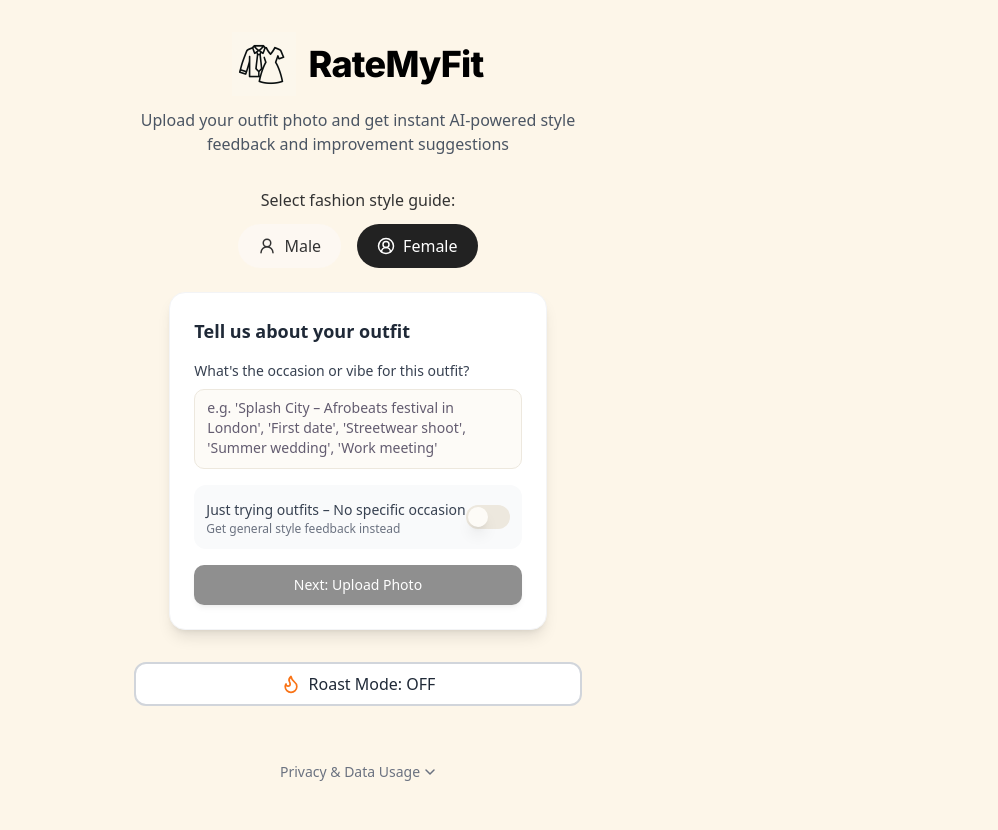
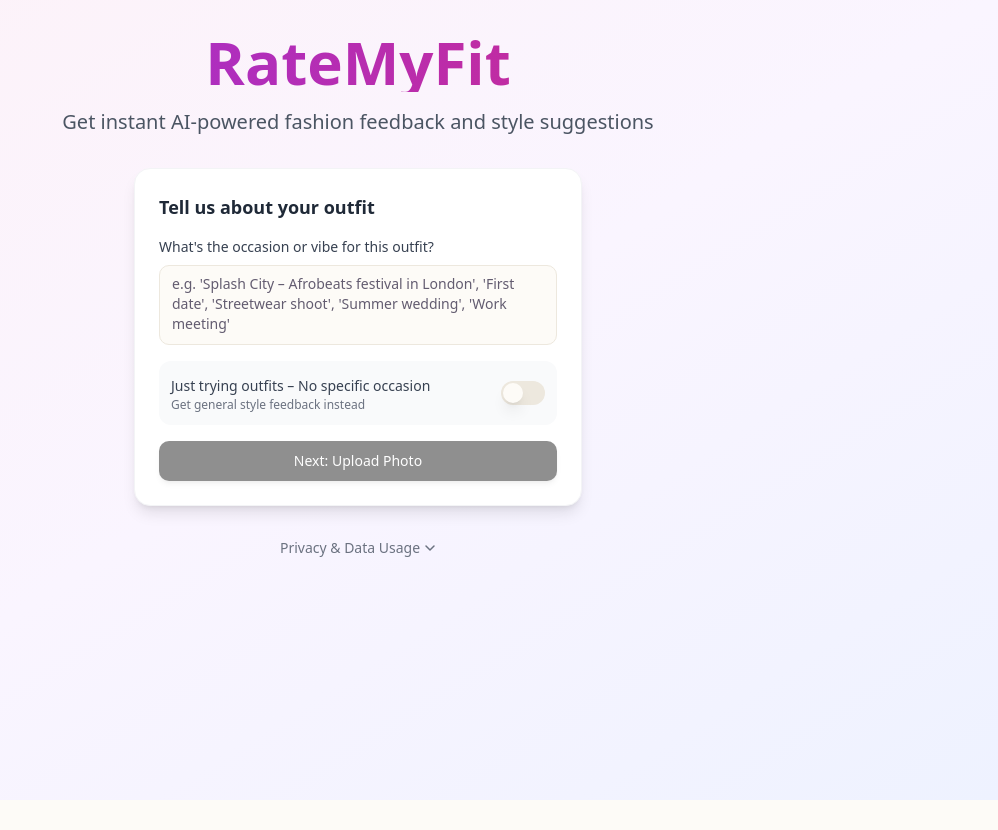
Before and after one commit to Patlp/outfit-insight-rater, a React (Vite) app: page / in a window 1280 px wide. Shown: the whole page, without its empty margins (282-1280 px from the left). After the commit the page ends 800 px from the top, so only its background shows below. Built offline with nearby package versions, Linux system fonts and the light colour scheme.

Commit message:
Run Supabase SQL
Apply the Supabase schema changes.

```diff
--- a/src/pages/Index.tsx
+++ b/src/pages/Index.tsx
@@ -1,63 +1,87 @@
 
-import React from 'react';
-import { RatingProvider } from '@/context/RatingContext';
+import { RatingProvider, useRating } from '@/context/RatingContext';
 import GenderToggle from '@/components/GenderToggle';
+import RoastModeToggle from '@/components/RoastModeToggle';
 import UploadArea from '@/components/UploadArea';
 import RatingDisplay from '@/components/RatingDisplay';
+import InviteWall from '@/components/InviteWall';
 import PrivacyNotice from '@/components/PrivacyNotice';
-import RoastModeToggle from '@/components/RoastModeToggle';
-import InviteWall from '@/components/InviteWall';
-import { useRating } from '@/context/RatingContext';
-import { Toaster } from '@/components/ui/sonner';
+import OccasionContextInput from '@/components/upload/OccasionContextInput';
 
-const HomeContent: React.FC = () => {
-  const { ratingResult } = useRating();
+const AppContent = () => {
+  const {
+    currentStep,
+    setCurrentStep,
+    setOccasionContext,
+    ratingResult,
+    showInviteWall
+  } = useRating();
+
+  const handleOccasionNext = (occasionData: { eventContext: string | null; isNeutral: boolean }) => {
+    setOccasionContext(occasionData);
+    setCurrentStep('upload');
+  };
+
+  const handleBackToOccasion = () => {
+    setCurrentStep('occasion');
+  };
+
+  if (showInviteWall) {
+    return <InviteWall />;
+  }
+
+  if (ratingResult) {
+    return <RatingDisplay />;
+  }
 
   return (
-    <div className="w-full max-w-2xl mx-auto px-4 py-8 flex flex-col items-center">
-      <header className="text-center mb-8">
-        <div className="flex items-center justify-center mb-3">
-          <img
-            src="/lovable-uploads/517422e1-0903-4a86-a7c0-a2c7ff150996.png"
-            alt="RateMyFit Logo"
-            className="h-16 mr-3"
-          />
-          <h1 className="text-3xl md:text-4xl font-bold text-black" style={{
-            fontFamily: "'Inter', 'Helvetica Neue', sans-serif",
-            letterSpacing: '-0.02em',
-            fontWeight: 800
-          }}>
+    <div className="min-h-screen bg-gradient-to-br from-pink-50 via-purple-50 to-indigo-50">
+      <div className="container mx-auto px-4 py-8">
+        <div className="text-center mb-8">
+          <h1 className="text-4xl md:text-6xl font-bold bg-gradient-to-r from-purple-600 to-pink-600 bg-clip-text text-transparent mb-4">
             RateMyFit
           </h1>
+          <p className="text-xl text-gray-600 mb-8">
+            Get instant AI-powered fashion feedback and style suggestions
+          </p>
         </div>
-        <p className="text-gray-600 max-w-md mx-auto">
-          Upload your outfit photo and get instant AI-powered style feedback and improvement suggestions
-        </p>
-      </header>
 
-      <GenderToggle />
-      <InviteWall />
+        <div className="max-w-2xl mx-auto">
+          {currentStep === 'occasion' && (
+            <OccasionContextInput onNext={handleOccasionNext} />
+          )}
 
-      <div className="mb-8">
-        <UploadArea />
+          {currentStep === 'upload' && (
+            <div className="space-y-6">
+              <div className="flex justify-center">
+                <button
+                  onClick={handleBackToOccasion}
+                  className="text-purple-600 hover:text-purple-700 text-sm font-medium flex items-center gap-1"
+                >
+                  ← Back to occasion details
+                </button>
+              </div>
+
+              <div className="flex justify-center gap-4 mb-6">
+                <GenderToggle />
+                <RoastModeToggle />
+              </div>
+
+              <UploadArea />
+            </div>
+          )}
+        </div>
+
+        <PrivacyNotice />
       </div>
-
-      <RoastModeToggle />
-
-      {ratingResult && <RatingDisplay />}
-
-      <PrivacyNotice />
     </div>
   );
 };
 
-const Index: React.FC = () => {
+const Index = () => {
   return (
     <RatingProvider>
-      <div className="min-h-screen bg-warm-cream">
-        <HomeContent />
-        <Toaster position="bottom-center" />
-      </div>
+      <AppContent />
     </RatingProvider>
   );
 };
```
